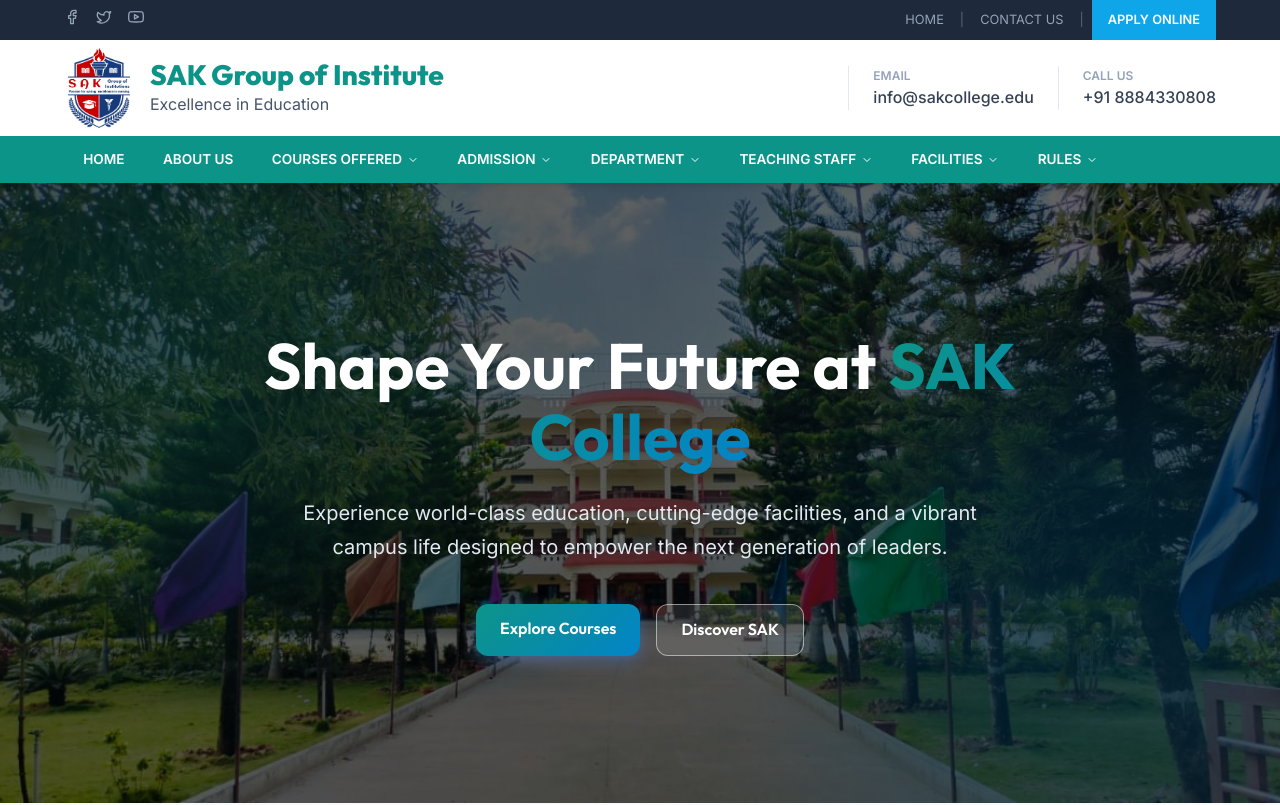
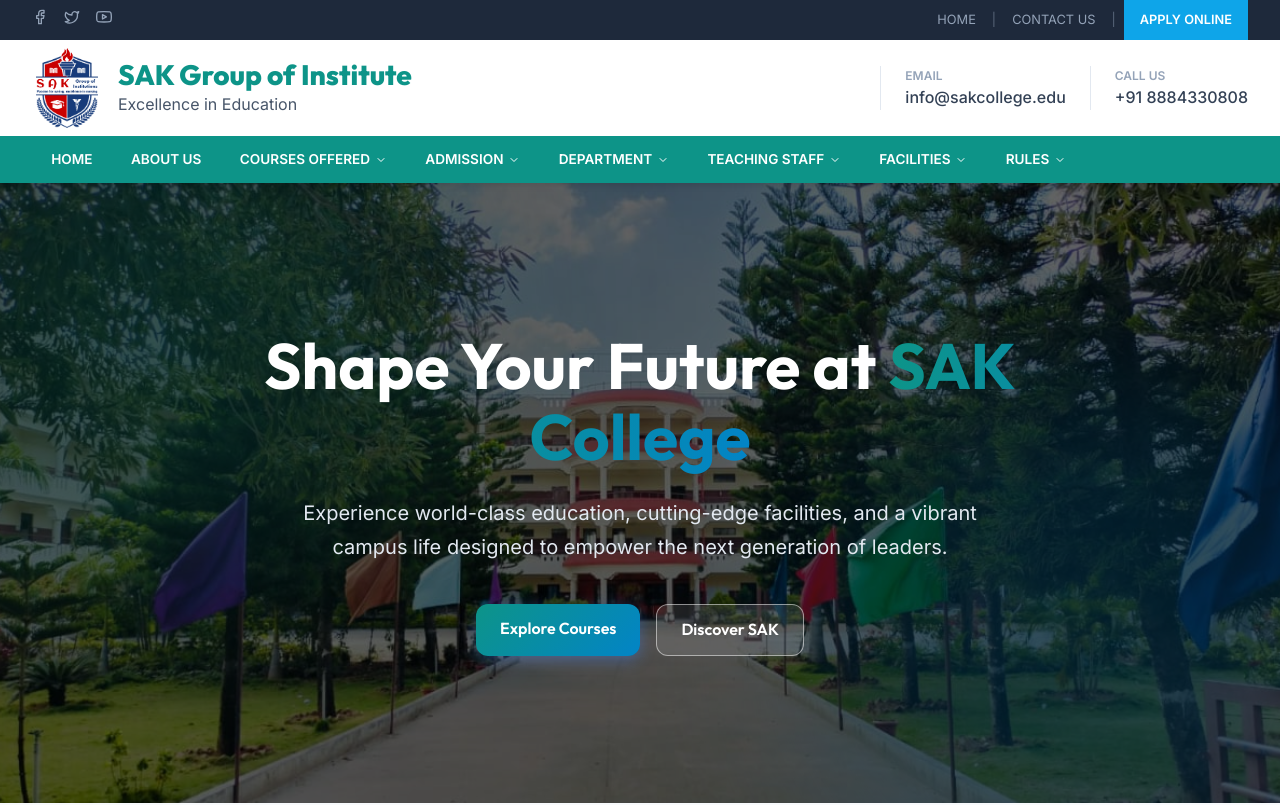
Before and after one commit to PISLIVE/SAK-Institute, a Next.js app in the folder frontend/: page / in a window 1280 px wide. Shown: the top 805 px of the page. Built offline with nearby package versions, Linux system fonts and the light colour scheme.

Commit message:
style: stretch navbar to full screen width

```diff
--- a/frontend/src/components/Navbar.module.css
+++ b/frontend/src/components/Navbar.module.css
@@ -18,6 +18,7 @@
   justify-content: space-between;
   align-items: center;
   height: 40px;
+  padding: 0 2rem;
 }
 
 .socials {
@@ -75,6 +76,7 @@
   display: flex;
   justify-content: space-between;
   align-items: center;
+  padding: 0 2rem;
 }
 
 .logoArea {
@@ -141,6 +143,7 @@
 
 .navContainer {
   display: flex;
+  padding: 0 2rem;
 }
 
 .navLinks {
--- a/frontend/src/components/Navbar.tsx
+++ b/frontend/src/components/Navbar.tsx
@@ -7,7 +7,7 @@
     <header className={styles.header}>
       {/* Top Bar */}
       <div className={styles.topBar}>
-        <div className={`container ${styles.topBarContainer}`}>
+        <div className={styles.topBarContainer}>
           <div className={styles.socials}>
             <a href="#" aria-label="Facebook">
               <svg width="16" height="16" viewBox="0 0 24 24" fill="none" stroke="currentColor" strokeWidth="2" strokeLinecap="round" strokeLinejoin="round"><path d="M18 2h-3a5 5 0 0 0-5 5v3H7v4h3v8h4v-8h3l1-4h-4V7a1 1 0 0 1 1-1h3z"></path></svg>
@@ -31,7 +31,7 @@
 
       {/* Middle Header */}
       <div className={styles.middleHeader}>
-        <div className={`container ${styles.middleContainer}`}>
+        <div className={styles.middleContainer}>
           <Link href="/" className={styles.logoArea}>
             <Image
               src="/sak-logo.png"
@@ -61,7 +61,7 @@
 
       {/* Main Navigation */}
       <nav className={styles.mainNav}>
-        <div className={`container ${styles.navContainer}`}>
+        <div className={styles.navContainer}>
           <ul className={styles.navLinks}>
             <li><Link href="/">HOME</Link></li>
             <li><Link href="/about">ABOUT US</Link></li>
```
